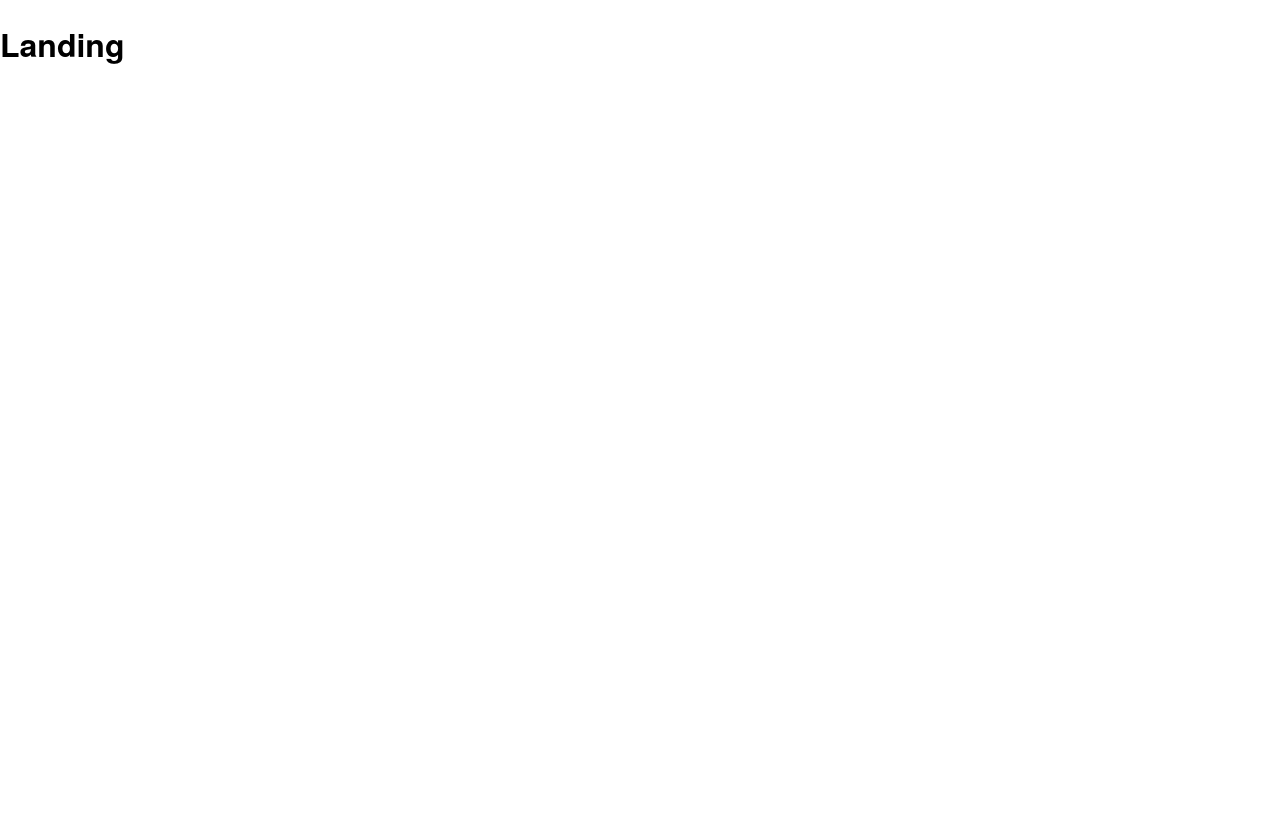
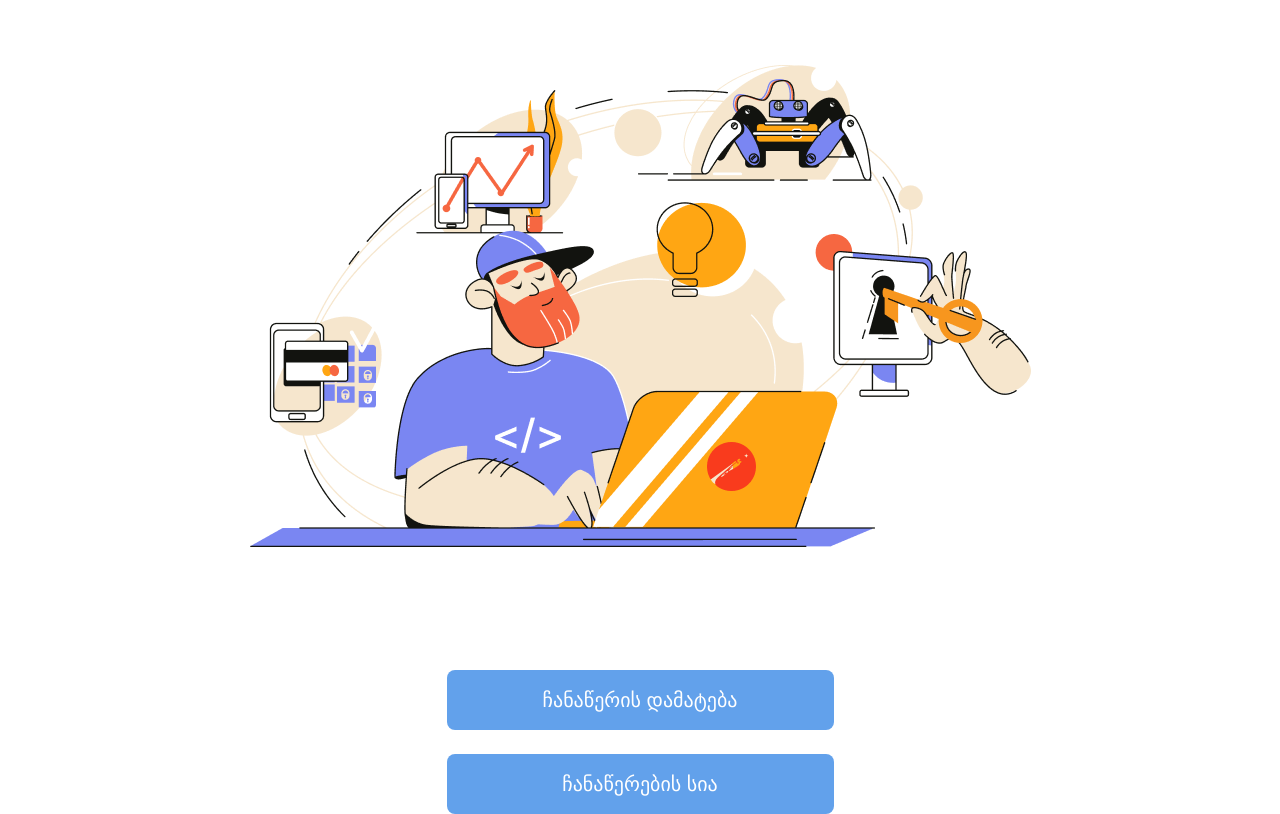
Before and after one commit to datodvp/project, a React (Create React App) app: page / in a window 1280 px wide. Built offline with nearby package versions, Linux system fonts and the light colour scheme; a web font is replaced by a local one.

Commit message:
Landing page finished except button links

```diff
--- /dev/null
+++ b/src/components/Button.jsx
@@ -0,0 +1,11 @@
+import React from "react";
+
+const Button = (props) => {
+  return (
+    <button class="button" style={{ width: props.width }}>
+      {props.children}
+    </button>
+  );
+};
+
+export default Button;
--- a/src/index.css
+++ b/src/index.css
@@ -5,9 +5,38 @@
 
 * {
   box-sizing: border-box;
+  margin: 0;
 }
 
 body {
   font-family: "HelveticaNeue", sans-serif;
-  margin: 0;
 }
+
+.landingPage {
+  width: 100%;
+  height: 100vh;
+  display: flex;
+  flex-direction: column;
+  justify-content: center;
+  align-items: center;
+}
+
+.landingPage .landingLogo {
+  margin-bottom: 85px;
+}
+
+.landingPage .landingImage {
+  margin-bottom: 123px;
+}
+
+.landingPage button {
+  padding: 18px 0;
+  background-color: #62a1eb;
+  border: none;
+  border-radius: 8px;
+  color: white;
+  font-size: 20px;
+  font-weight: 500;
+  margin-bottom: 24px;
+  cursor: pointer;
+}
--- a/src/pages/Landing/Landing.jsx
+++ b/src/pages/Landing/Landing.jsx
@@ -1,5 +1,16 @@
+import Logo from "../../assets/photos/Logo.svg";
+import DesktopLandingImage from "../../assets/photos/DesktopLandingImage.png";
+import Button from "../../components/Button";
+
 const Landing = () => {
-  return <h1>Landing</h1>;
+  return (
+    <div className="landingPage">
+      <img class="landingLogo" src={Logo} alt="Logo" />
+      <img class="landingImage" src={DesktopLandingImage} alt="Landing" />
+      <Button width={387}>ჩანაწერის დამატება</Button>
+      <Button width={387}>ჩანაწერების სია</Button>
+    </div>
+  );
 };
 
 export default Landing;
```
Also changed, not shown: src/assets/photos/DesktopLandingImage.png (added), src/assets/photos/Logo.svg (added).
